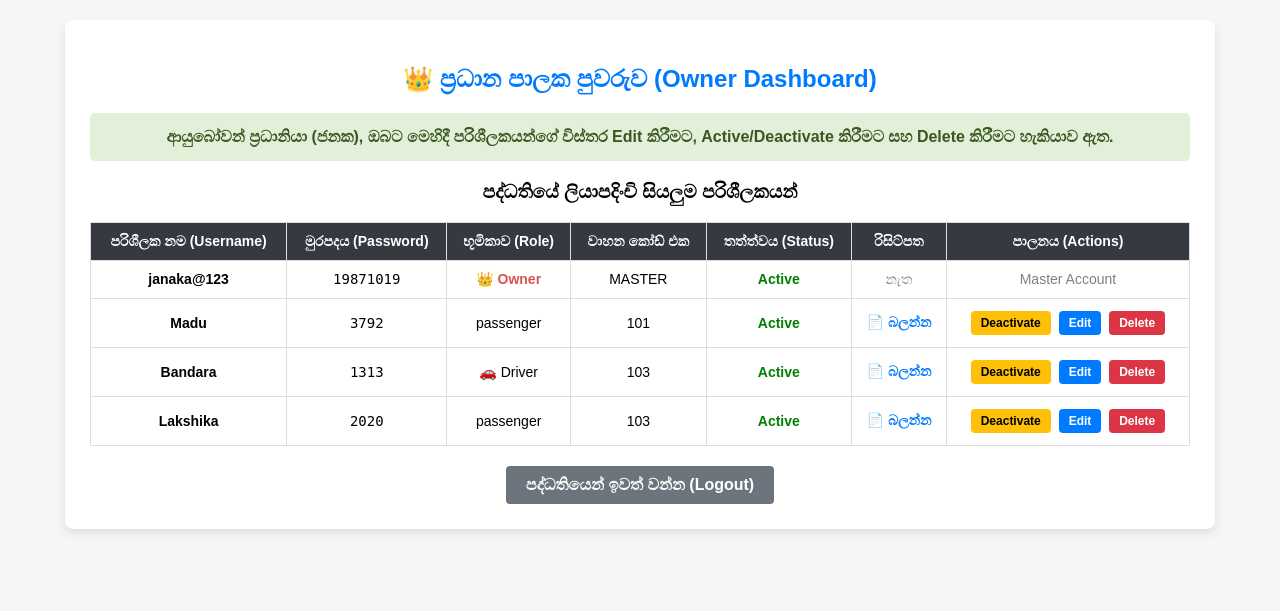
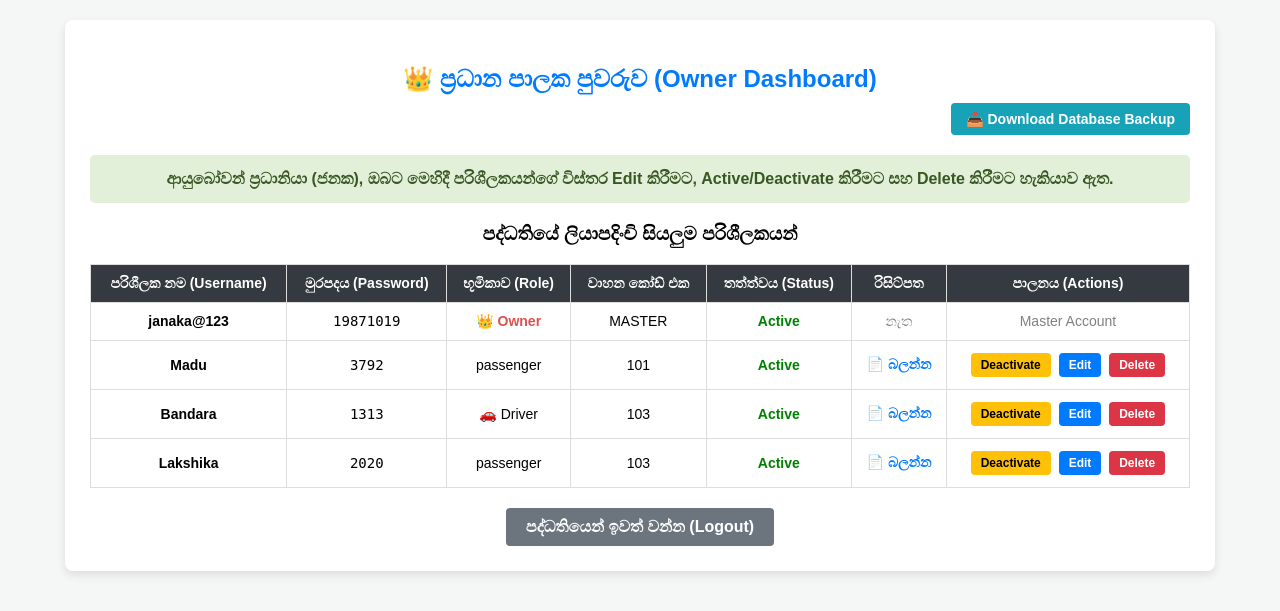
Before and after one commit to Janaka1987-hash/vehicle-tracker, a Flask app: page /owner_dashboard in a window 1280 px wide. Shown: the top 611 px of the page. Run offline with Flask 3, Linux system fonts and the light colour scheme; a user stored in the database is signed in; data comes from the database, SQL or seed files in the repository.

Commit message:
Update owner_dashboard.html

```diff
--- a/templates/owner_dashboard.html
+++ b/templates/owner_dashboard.html
@@ -7,8 +7,11 @@
     <style>
         body { font-family: Arial, sans-serif; margin: 0; padding: 20px; background: #f4f7f6; text-align: center; }
         .container { max-width: 1100px; margin: auto; background: white; padding: 25px; border-radius: 8px; box-shadow: 0 4px 10px rgba(0,0,0,0.1); }
-        h2 { color: #007bff; }
+        h2 { color: #007bff; margin-bottom: 10px; }
         .welcome-box { background: #e2f0d9; color: #385723; padding: 15px; border-radius: 5px; font-weight: bold; margin-bottom: 20px; }
+        .top-actions { margin-bottom: 20px; text-align: right; }
+        .btn-backup { background: #17a2b8; color: white; padding: 8px 15px; border-radius: 4px; text-decoration: none; font-weight: bold; font-size: 14px; display: inline-block; }
+        .btn-backup:hover { background: #138496; }
         table { width: 100%; border-collapse: collapse; margin-top: 15px; }
         th, td { border: 1px solid #ddd; padding: 10px; text-align: center; font-size: 14px; }
         th { background: #343a40; color: white; }
@@ -29,6 +32,12 @@
 <body>
     <div class="container">
         <h2>👑 ප්‍රධාන පාලක පුවරුව (Owner Dashboard)</h2>
+
+        <!-- ඩේටාබේස් බැකප් බටන් එක නිවැරදි තැනට දමන ලදී -->
+        <div class="top-actions">
+            <a href="{{ url_for('download_backup') }}" class="btn-backup">📥 Download Database Backup</a>
+        </div>
+
         <div class="welcome-box">
             ආයුබෝවන් ප්‍රධානියා (ජනක), ඔබට මෙහිදී පරිශීලකයන්ගේ විස්තර Edit කිරීමට, Active/Deactivate කිරීමට සහ Delete කිරීමට හැකියාව ඇත.
         </div>
```
